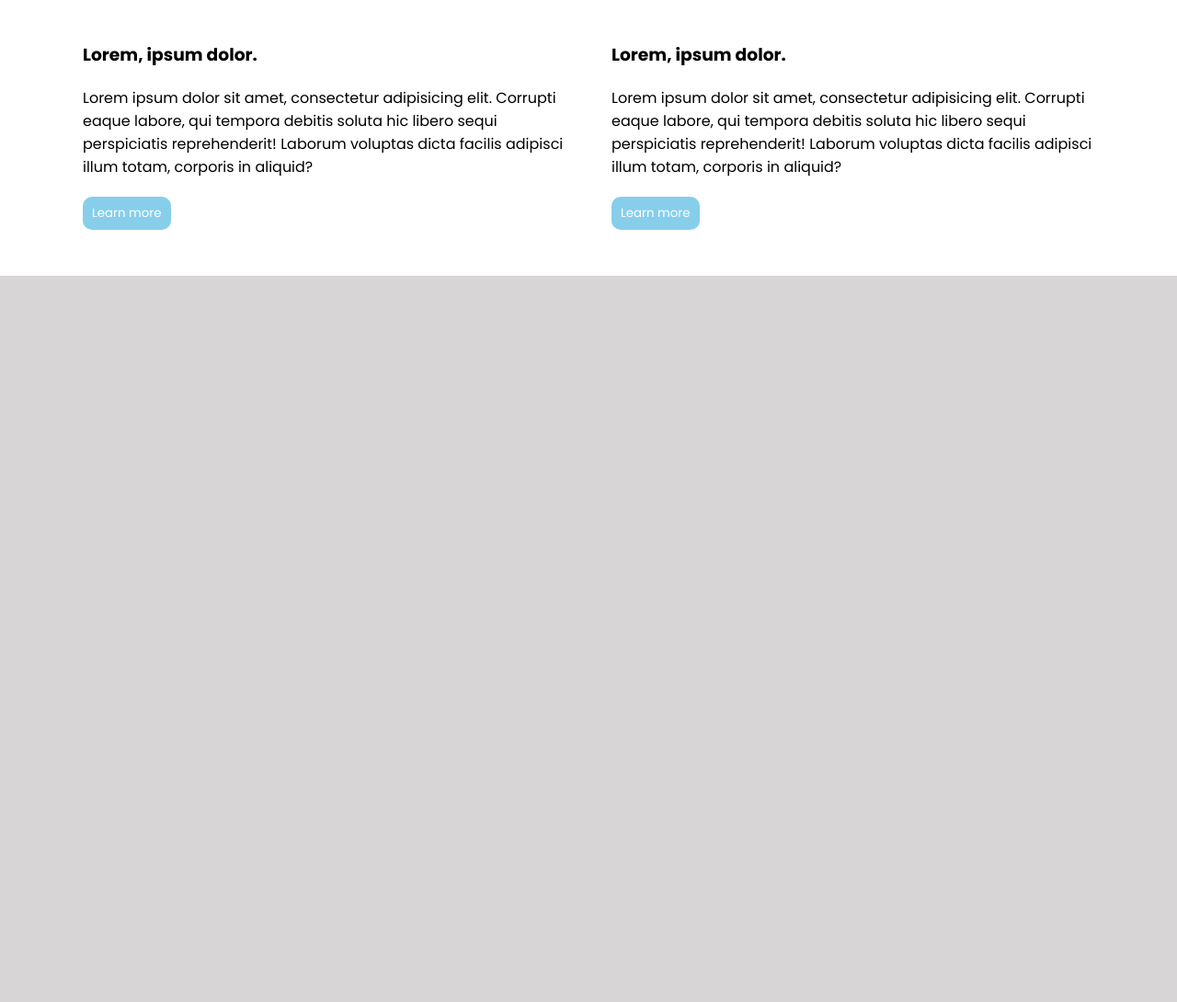
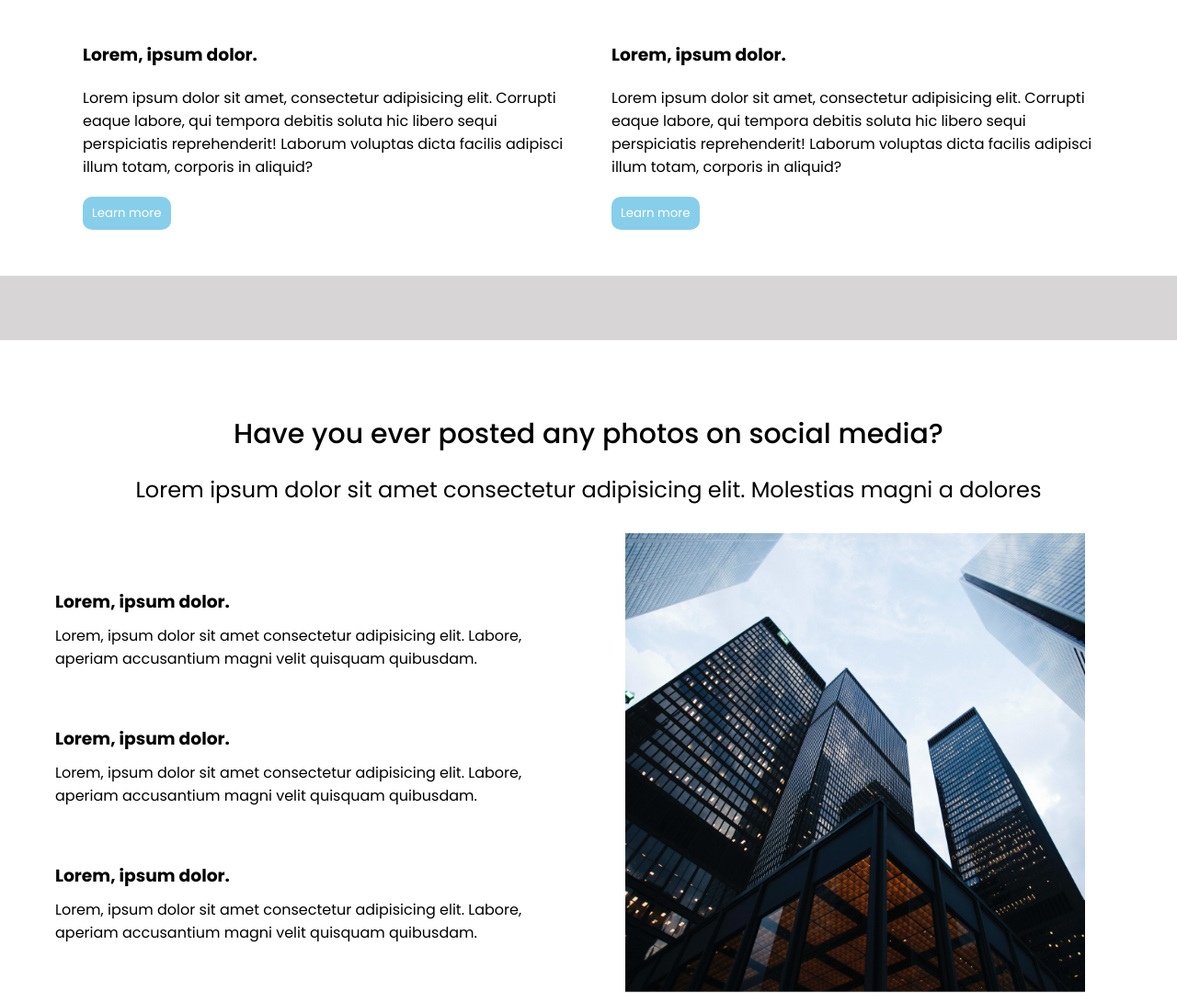
Before and after one commit to PriyaBalaDharshini/Machine_Test, a plain HTML site: page index.html in a window 1280 px wide. Shown: the part 1027-2117 px from the top of the page at 92% size. Before the commit the page ends 1327 px from the top, so only its background shows below. Drawn offline with Linux system fonts and the light colour scheme.

Commit message:
Another Section completed

```diff
--- a/css/styles.css
+++ b/css/styles.css
@@ -85,6 +85,11 @@ nav {
     color: white;
 }
 
+section {
+    background-color: white;
+    margin-bottom: 70px;
+}
+
 .hero-section {
     width: 100%;
 
@@ -163,3 +168,56 @@ nav {
     padding: 8px 10px;
     color: white;
 }
+
+.container-one {
+    display: flex;
+    flex-direction: column;
+    align-items: center;
+}
+
+.wrapper {
+    padding: 80px 60px;
+}
+
+.wrapper h1 {
+    text-align: center;
+    font-weight: 500;
+    font-size: 30px;
+    margin-bottom: 20px;
+
+}
+
+.wrapper h2 {
+    text-align: center;
+    font-weight: 400;
+    font-size: 24px;
+    margin-bottom: 20px;
+}
+
+.container-text {
+    display: flex;
+    align-items: center;
+    justify-content: center;
+    gap: 80px;
+    margin-top: 30px;
+}
+
+.right,
+.left {
+    flex: 1;
+}
+
+.left {
+    display: flex;
+    flex-direction: column;
+    gap: 60px;
+}
+
+.left-text h3 {
+    margin-bottom: 10px;
+}
+
+.right img {
+    height: 500px;
+    width: 500px;
+}
--- a/index.html
+++ b/index.html
@@ -88,6 +88,36 @@
                 </div>
             </div>
         </section>
+        <section>
+            <div class="container-one">
+                <div class="wrapper">
+                    <h1>Have you ever posted any photos on social media?</h1>
+                    <h2>Lorem ipsum dolor sit amet consectetur adipisicing elit. Molestias magni a dolores </h2>
+                    <div class="container-text">
+                        <div class="left">
+                            <div class="left-text">
+                                <h3>Lorem, ipsum dolor.</h3>
+                                <p>Lorem, ipsum dolor sit amet consectetur adipisicing elit. Labore, aperiam accusantium
+                                    magni velit quisquam quibusdam.</p>
+                            </div>
+                            <div class="left-text">
+                                <h3>Lorem, ipsum dolor.</h3>
+                                <p>Lorem, ipsum dolor sit amet consectetur adipisicing elit. Labore, aperiam accusantium
+                                    magni velit quisquam quibusdam.</p>
+                            </div>
+                            <div class="left-text">
+                                <h3>Lorem, ipsum dolor.</h3>
+                                <p>Lorem, ipsum dolor sit amet consectetur adipisicing elit. Labore, aperiam accusantium
+                                    magni velit quisquam quibusdam.</p>
+                            </div>
+                        </div>
+                        <div class="right">
+                            <img src="img.png" alt="">
+                        </div>
+                    </div>
+                </div>
+            </div>
+        </section>
 
     </main>
 </body>
```
Also changed, not shown: img.png (added).
